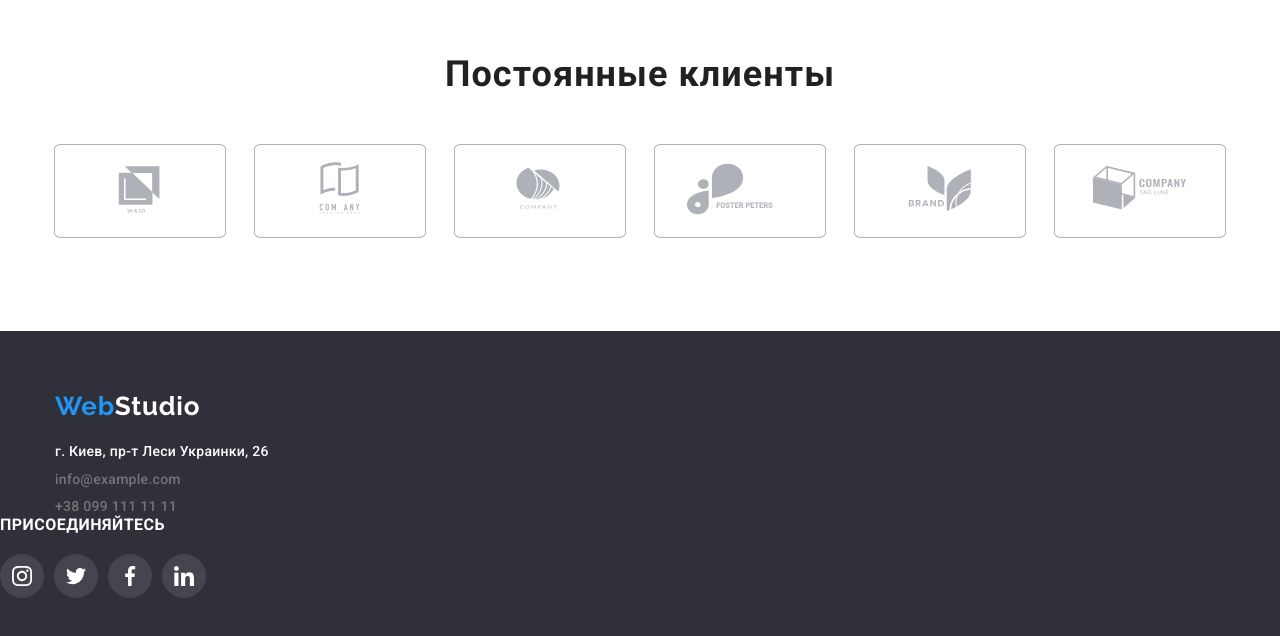
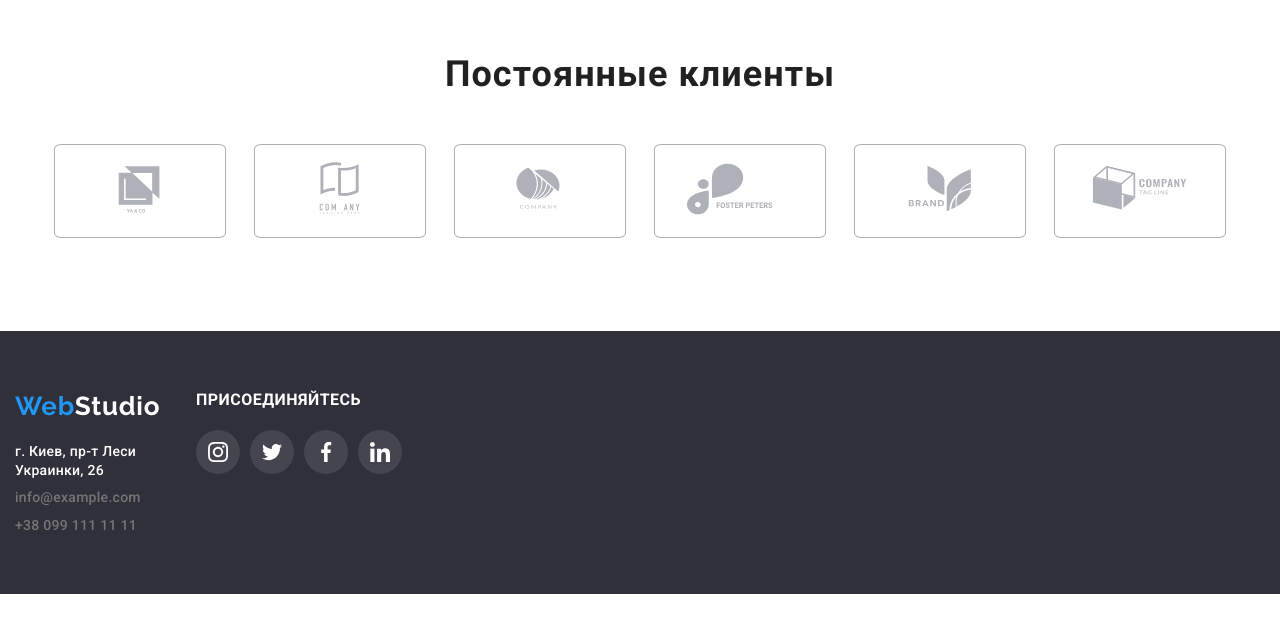
Before and after one commit to Alexandr-Olegovich/goit-markup-hw-04, a plain HTML site: page index.html in a window 1280 px wide. Shown: the part 2539-3175 px from the top of the page. After the commit the page ends 3133 px from the top, so only its background shows below. Drawn offline with nearby package versions, Linux system fonts and the light colour scheme.

Commit message:
try-to-make-footer
try-to-make-footer

```diff
--- a/css/style.css
+++ b/css/style.css
@@ -431,6 +431,7 @@ cursor: pointer;
 /* body end ____________________________________________________________________body-end */
 /*Footer */
 .foot {
+  display: flex;
   padding: 60px 0;
   font-style: normal;
   background: #2f303a;
@@ -478,6 +479,7 @@ cursor: pointer;
   fill:var(--white-color);
 }
 .join-box{
+  margin-right: 878px;
   width: 206px;
 }
 .visually-hidden {
```
